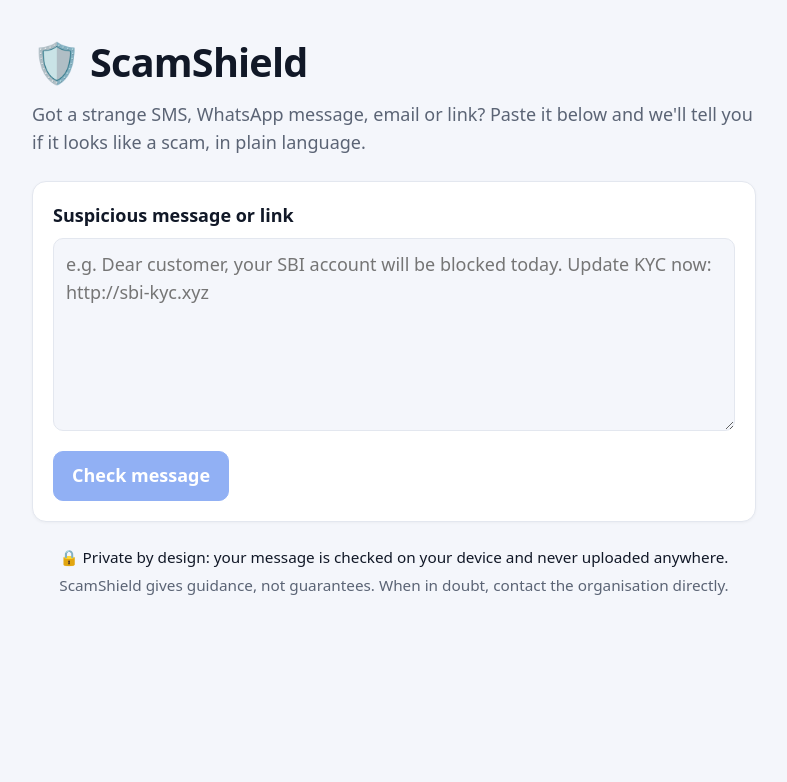
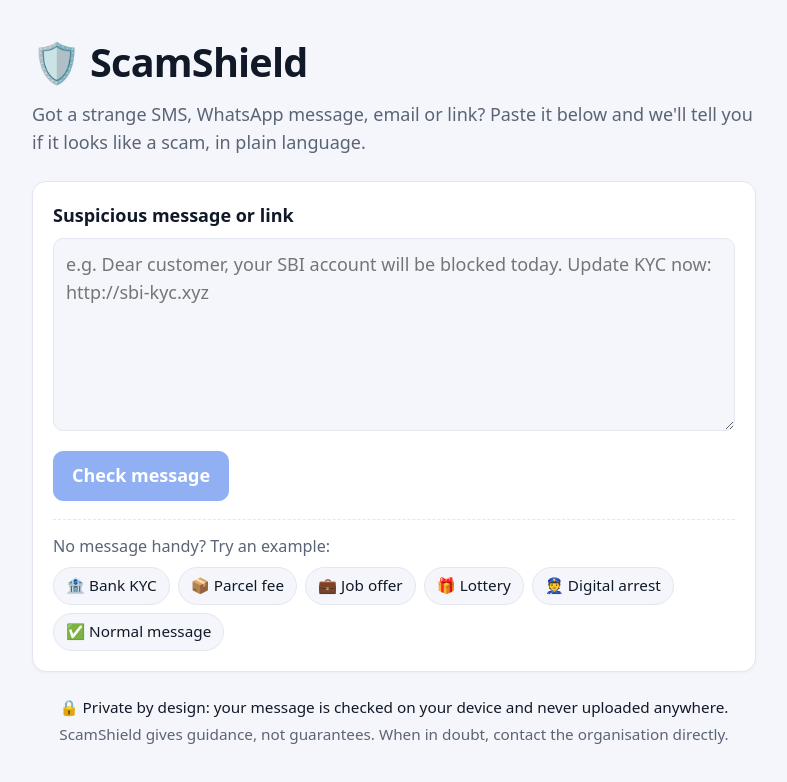
Before and after one commit to shineyrbl-byte/scamshield, a React (Vite) app: page / in a window 1280 px wide. Shown: the top 782 px of the page, without its empty margins (246-1033 px from the left). Built offline with nearby package versions, Linux system fonts and the light colour scheme.

Commit message:
Add one-tap example scam messages
Covers the most common scams in India: fake KYC, parcel fees, job offers,
lottery bait and digital arrest, plus a safe message for contrast.

Co-Authored-By: Claude Opus 5.5 <noreply@anthropic.com>

```diff
--- a/src/App.jsx
+++ b/src/App.jsx
@@ -1,6 +1,7 @@
 import { useState } from 'react'
 import { analyze } from './lib/analyzer.js'
 import ResultCard from './components/ResultCard.jsx'
+import { EXAMPLES } from './lib/examples.js'
 
 export default function App() {
   const [text, setText] = useState('')
@@ -51,6 +52,25 @@ export default function App() {
               </button>
             )}
           </div>
+
+          <div className="examples">
+            <p className="muted">No message handy? Try an example:</p>
+            <div className="chips">
+              {EXAMPLES.map((ex) => (
+                <button
+                  key={ex.label}
+                  type="button"
+                  className="chip"
+                  onClick={() => {
+                    setText(ex.text)
+                    setResult(analyze(ex.text))
+                  }}
+                >
+                  {ex.label}
+                </button>
+              ))}
+            </div>
+          </div>
         </form>
 
         {result && <ResultCard result={result} />}
--- a/src/index.css
+++ b/src/index.css
@@ -134,3 +134,9 @@ footer { font-size: 0.85rem; text-align: center; display: flex; flex-direction:
   :root { font-size: 17px; }
   .result-head { flex-direction: column; text-align: center; }
 }
+
+.examples { margin-top: 18px; padding-top: 14px; border-top: 1px dashed var(--border); }
+.examples p { font-size: 0.9rem; margin-bottom: 8px; }
+.chips { display: flex; flex-wrap: wrap; gap: 8px; }
+.chip { font-size: 0.85rem; padding: 6px 12px; border-radius: 999px; background: var(--bg); }
+.chip:hover { border-color: var(--primary); }
--- /dev/null
+++ b/src/lib/examples.js
@@ -0,0 +1,27 @@
+// Realistic examples based on common scam patterns, for demos and learning.
+export const EXAMPLES = [
+  {
+    label: '🏦 Bank KYC',
+    text: 'Dear SBI customer, your account will be BLOCKED today. Update your KYC immediately: http://sbi-kyc-update.xyz/login',
+  },
+  {
+    label: '📦 Parcel fee',
+    text: 'India Post: Your parcel is held at customs due to incomplete address. Pay ₹49 clearance fee within 12 hours or it will be returned: https://bit.ly/3IPost',
+  },
+  {
+    label: '💼 Job offer',
+    text: 'Part time job! Earn ₹3000 per day by liking YouTube videos. No experience needed. WhatsApp me now: wa.me/919876543210',
+  },
+  {
+    label: '🎁 Lottery',
+    text: 'CONGRATULATIONS!!! You have won ₹25,00,000 in the KBC Lucky Draw. To claim your prize, pay the processing fee and share your bank details.',
+  },
+  {
+    label: '👮 Digital arrest',
+    text: 'This is CBI cyber cell. A parcel with drugs was booked in your name. You are under digital arrest. Do not disconnect. Install AnyDesk for verification.',
+  },
+  {
+    label: '✅ Normal message',
+    text: 'Hi! Your order #4521 from the bakery is ready for pickup. See you soon.',
+  },
+]
```
